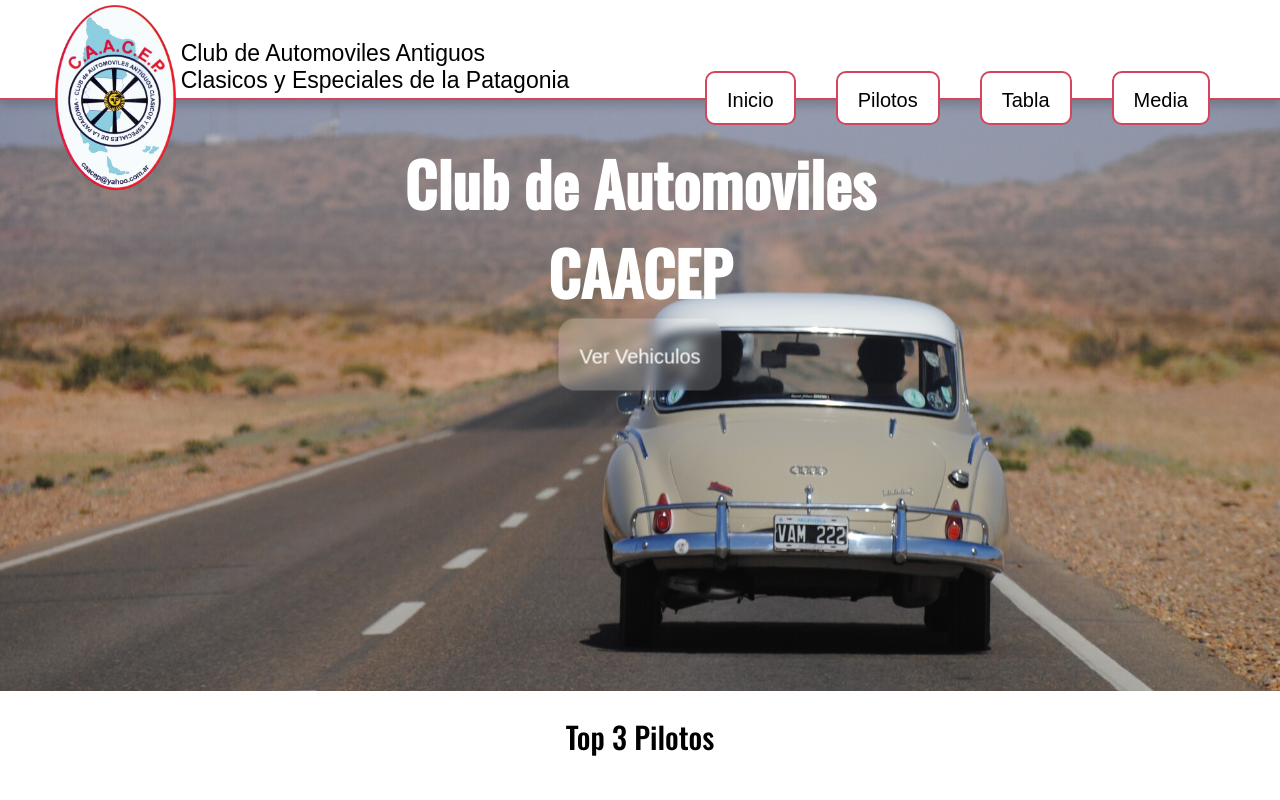
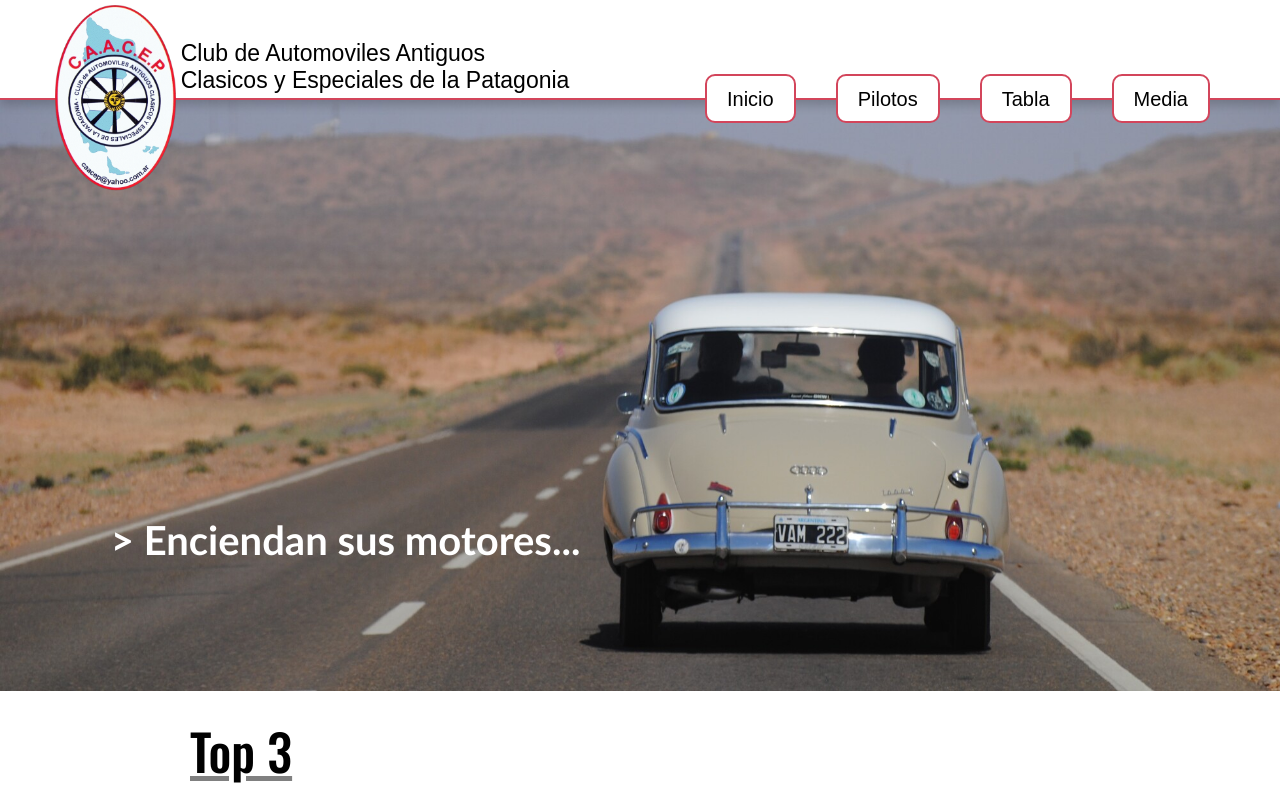
Before and after one commit to AlanizGustavo/tp3-LabProgramacion, a plain HTML site: page index.html in a window 1280 px wide. Shown: the top 800 px of the page. Drawn offline with nearby package versions, Linux system fonts and the light colour scheme.

Commit message:
Revert "Revert "Aplicando estilos a index""

```diff
--- a/css/style.css
+++ b/css/style.css
@@ -4,7 +4,7 @@
     margin: 0;
     padding: 0;
     box-sizing: border-box;
-    font-family: 'Oswald', Arial, sans-serif;
+    font-family: 'Trebuchet MS', 'Lucida Sans Unicode';
     --colorPrincipal: #D3455B;
 }
 
@@ -85,7 +85,7 @@ p {
 
 
 /* HAMBURGUESA */
-.ham{
+.ham {
     display: none;
     cursor: pointer;
     border: none;
@@ -93,7 +93,7 @@ p {
     box-shadow: none;
 }
 
-.ham span{
+.ham span {
     display: block;
     background-color: rgb(0, 0, 0);
     height: 3px;
@@ -102,21 +102,21 @@ p {
     border-radius: 2px;
 }
 
-@media (max-width:1080px){
-    .ham{
+@media (max-width:1080px) {
+    .ham {
         display: block;
         position: absolute;
         top: 25px;
         right: 25px;
     }
 
-    header .nav-header{
+    header .nav-header {
         flex-direction: column;
         align-items: flex-start;
         padding: 0px 5px;
     }
 
-    header .nav-header ul{
+    header .nav-header ul {
         flex-direction: column;
         justify-content: space-around;
         align-items: center;
@@ -128,7 +128,7 @@ p {
         opacity: 0;
     }
 
-    header nav ul li{
+    header nav ul li {
         width: 100%;
         text-align: center;
         padding: 20px;
@@ -137,24 +137,31 @@ p {
 }
 
 @keyframes mostrarMenu {
-    from{opacity: 0;}
-    to{opacity: 1;}
+    from {
+        opacity: 0;
+    }
+
+    to {
+        opacity: 1;
+    }
 }
 
-.nav-header ul.activado{
+.nav-header ul.activado {
     display: flex;
     animation: mostrarMenu 350ms ease-in-out both;
 }
 
-.barra1.animado{
-    transform: rotate(-45deg) translate(-10px,8px);
+.barra1.animado {
+    transform: rotate(-45deg) translate(-10px, 8px);
     transition: 0.5s;
 }
-.barra2.animado{
+
+.barra2.animado {
     opacity: 0;
 }
-.barra3.animado{
-    transform: rotate(45deg) translate(-10px,-8px);
+
+.barra3.animado {
+    transform: rotate(45deg) translate(-10px, -8px);
     transition: 0.5s;
 }
 
@@ -217,6 +224,8 @@ p {
 footer {
     width: 100%;
     height: 20rem;
+    padding-left: 5rem;
+    padding-right: 5rem;
     display: flex;
     flex-wrap: wrap;
     justify-content: space-between;
@@ -250,6 +259,7 @@ footer .nav-footer li {
 .contacto {
     font-size: 1.5rem;
     text-align: center;
+    border-radius: 50%;
     color: white;
 }
 
@@ -324,7 +334,7 @@ svg {
     font-size: 2rem;
 }
 
-.grid .nombre{
+.grid .nombre {
     background-color: rgb(204, 197, 183);
 }
 
@@ -379,13 +389,14 @@ svg {
 
 .texto-club {
     position: absolute;
-    top: 38%;
-    left: 50%;
+    top: 78%;
+    left: 27%;
     transform: translate(-50%, -50%);
     color: white;
     font-size: 4rem;
     font-weight: 700;
     text-align: center;
+    font-family: 'Trebuchet MS', 'Lucida Sans Unicode';
 }
 
 button {
@@ -453,14 +464,14 @@ h2 {
     flex-wrap: wrap;
 }
 
-#tabla{
+#tabla {
     border-radius: 15px;
     margin: 10vw;
     background-color: rgb(228, 227, 227);
-    box-shadow: 0px 0px 10px 0px ;
+    box-shadow: 0px 0px 10px 0px;
 }
 
-.filaTabla{
+.filaTabla {
     display: flex;
     align-items: center;
     padding: 1rem 0;
@@ -469,28 +480,36 @@ h2 {
     border-width: 1px;
 }
 
-.filaTabla div{
+.filaTabla div {
     flex: 1;
 }
 
-.filaTabla:hover{
+.filaTabla:hover {
     background-color: rgb(220, 223, 220);
 }
 
-.filaTabla img{
+.filaTabla img {
     width: 15vw;
     margin: auto;
     display: block;
 }
 
-.encabezadoTabla{
+.encabezadoTabla {
     display: flex;
     font-size: 5rem;
     border-bottom-style: solid;
     border-color: rgb(165, 167, 168);
 }
 
-.encabezadoTabla p{
+.encabezadoTabla p {
     flex: 1;
     text-align: center;
 }
+
+.txtTop3 {
+    padding-left: 17rem;
+    font-size: 5rem;
+    text-align: left;
+    text-decoration: underline;
+    text-decoration-color: gray;
+}
--- a/index.html
+++ b/index.html
@@ -31,15 +31,10 @@
         </header>
         <main>
             <section class="seccion-principal">
-                <div class="texto-club">
-                    <h1>Club de Automoviles <br>CAACEP</h1>
-                    <button>
-                        <a href="./pages/vehiculos.html">Ver Vehiculos</a>
-                    </button>
-                </div>
+                <h1 class="texto-club">> Enciendan sus motores...</h1>
                 <img class="imagen-fondo" src="assets/img/autoEnRuta.JPG" alt="Auto viajando">
             </section>
-            <h2 class="txtTop3">Top 3 Pilotos</h2>
+            <h2 class="txtTop3">Top 3</h2>
             <section class="gridTop3" id="grid">
 
             </section>
```
